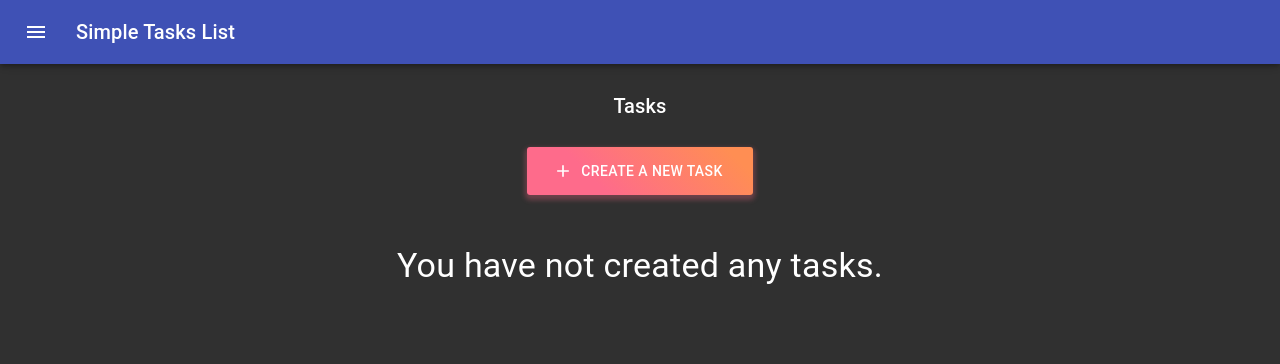
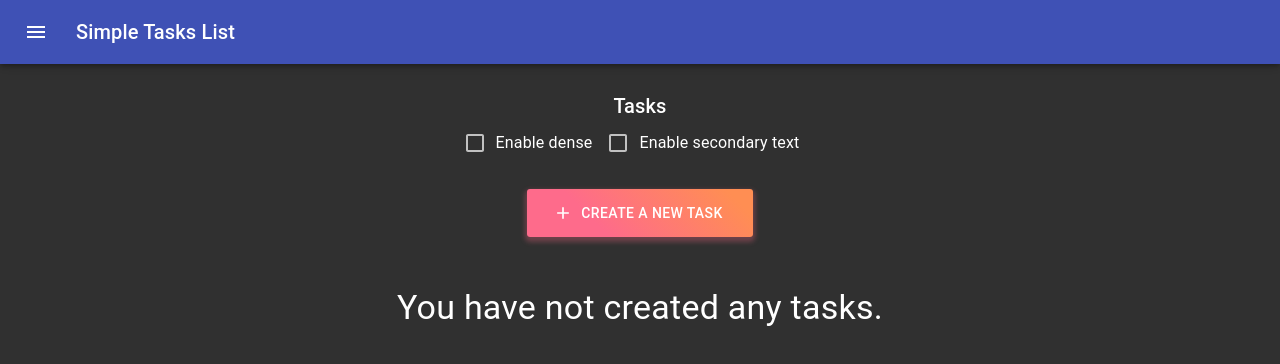
Before and after one commit to WaterlessPiano2/Todos, a React (Create React App) app: page / in a window 1280 px wide. Shown: the top 364 px of the page. Built offline with nearby package versions, Linux system fonts and the light colour scheme.

Commit message:
can toggle isCompleted

```diff
--- a/src/components/TasksList.tsx
+++ b/src/components/TasksList.tsx
@@ -16,9 +16,12 @@ import DeleteIcon from "@material-ui/icons/Delete";
 import SearchIcon from "@material-ui/icons/Search";
 import EditIcon from "@material-ui/icons/Edit";
 import AddIcon from "@material-ui/icons/Add";
-import { Button } from "@material-ui/core";
+import { Button, FormControlLabel, FormGroup } from "@material-ui/core";
 import { Link } from "react-router-dom";
-import { getTodoItemsFromLocalStorage } from "../helper";
+import {
+  getTodoItemsFromLocalStorage,
+  saveTodoItemsToLocalStorage,
+} from "../helper";
 import { ITaskForm } from "./TaskForm";
 
 const useStyles = makeStyles((theme) => ({
@@ -27,8 +30,8 @@ const useStyles = makeStyles((theme) => ({
     display: "block",
     margin: "0 auto",
   },
-  demo: {
-    marginTop: 10,
+  list: {
+    marginTop: 40,
     backgroundColor: theme.palette.background.paper,
   },
   title: {
@@ -49,6 +52,10 @@ const useStyles = makeStyles((theme) => ({
     height: 48,
     padding: "0 30px",
   },
+  toggleComplete: {
+    paddingLeft: 16,
+    width: 125,
+  },
   taskTitle: { fontSize: 30 },
   taskDescription: {
     maxWidth: "500px",
@@ -57,25 +64,49 @@ const useStyles = makeStyles((theme) => ({
 
 const TasksList = () => {
   const classes = useStyles();
-  const todoItems: ITaskForm[] = getTodoItemsFromLocalStorage("todo") || [];
+  const [dense, setDense] = React.useState(false);
+  const [secondary, setSecondary] = React.useState(false);
+  const [todoItems, setTodoItems] = React.useState(
+    getTodoItemsFromLocalStorage("todo") || []
+  );
+
+  function toggleCompleted(todo: ITaskForm) {
+    const newTodoItems = todoItems.map((t) => {
+      if (t.id === todo.id) {
+        t.isCompleted = !t.isCompleted;
+      }
+      return t;
+    });
+    saveTodoItemsToLocalStorage("todo", newTodoItems);
+
+    setTodoItems(newTodoItems);
+  }
 
   function generateList(todos: ITaskForm[]): JSX.Element[] {
     return todos.map((todo) => {
       return (
-        <ListItem>
-          <ListItemIcon>
-            <Checkbox
-              edge="start"
-              checked={todo.isCompleted}
-              tabIndex={-1}
-              disableRipple
-            />
+        <ListItem key={Math.random().toString()}>
+          <ListItemIcon className={classes.toggleComplete}>
+            <FormGroup row>
+              <FormControlLabel
+                control={
+                  <Checkbox
+                    edge="start"
+                    tabIndex={-1}
+                    checked={todo.isCompleted}
+                    onChange={(event) => toggleCompleted(todo)}
+                  />
+                }
+                label={todo.isCompleted ? "Completed" : "Not Completed"}
+              />
+            </FormGroup>
           </ListItemIcon>
           <ListItemAvatar>
             <Avatar>
               <FolderIcon />
             </Avatar>
           </ListItemAvatar>
+
           <Grid container direction="column">
             <Grid item lg={10} md={7} sm={6} xs={5}>
               <Typography
@@ -122,6 +153,26 @@ const TasksList = () => {
             Tasks
           </Typography>
         </Grid>
+        <FormGroup row>
+          <FormControlLabel
+            control={
+              <Checkbox
+                checked={dense}
+                onChange={(event) => setDense(event.target.checked)}
+              />
+            }
+            label="Enable dense"
+          />
+          <FormControlLabel
+            control={
+              <Checkbox
+                checked={secondary}
+                onChange={(event) => setSecondary(event.target.checked)}
+              />
+            }
+            label="Enable secondary text"
+          />
+        </FormGroup>
         <Grid item xs={12}>
           <Button
             className={classes.createButton}
@@ -137,7 +188,7 @@ const TasksList = () => {
       </Grid>
 
       {todoItems.length ? (
-        <div className={classes.demo}>
+        <div className={classes.list}>
           <List>{generateList(todoItems)}</List>
         </div>
       ) : (
```
Also changed, not shown: 1 other file (tests, documents, lock files or other folders).
